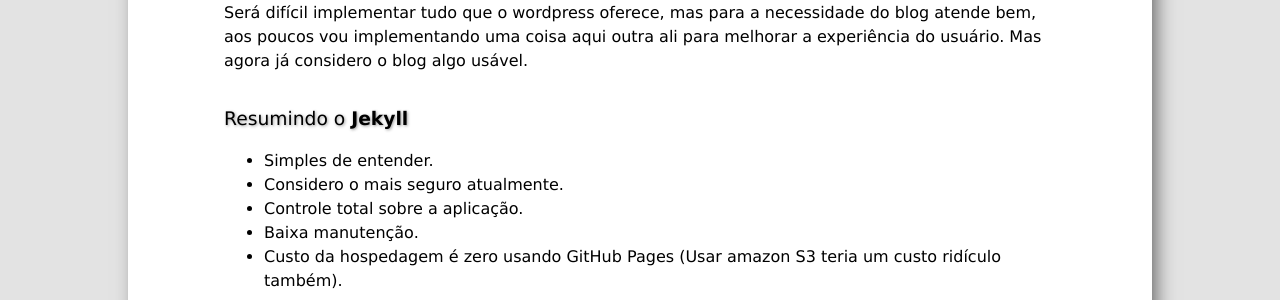
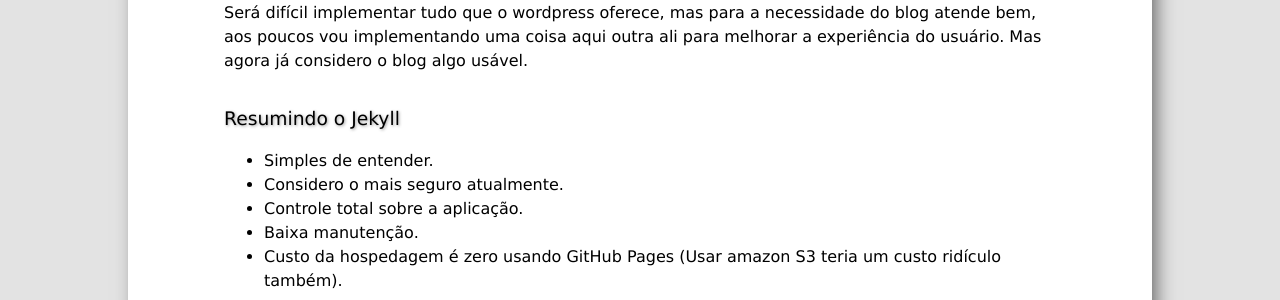
Before and after one commit to sounoob/sounoob.github.io, a Jekyll site: the page built from _posts/2017-01-01-troquei-o-wordpress-pelo-jekyll.html, in a window 1280 px wide and 900 px high, scrolled down 1860 px. Shown: the part 152-452 px from the top of the window. Built offline with Jekyll 4.4.1, drawn with Linux system fonts in a browser that asks for light colours; comment, search, counter and statistics services are not loaded.

```diff
--- a/_posts/2017-01-01-troquei-o-wordpress-pelo-jekyll.html
+++ b/_posts/2017-01-01-troquei-o-wordpress-pelo-jekyll.html
@@ -8,12 +8,14 @@ categories:
 
 <p>O resumo é que eu tenho pouco dinheiro, contratei um servidor que é bem precário, e no meio do processo o blog começou a cair e ficar lento... </p>
 <!--more-->
+
 <p>Antes de mais nada, preciso dizer que o Wordpress é excepcional, super simples de administrar, muito fácil de trocar o tema, precisando de algum recurso basta apenas instalar um plugin, se precisar mudar alguma coisa na mão também, é possível, tinha recursos excepcionais, até que eu não usava, alguns que eu nem sabia que dava para fazer.</p>
 <p>Mas. Nem tudo são flores.</p>
 <p>Blog começou a se tornar lento, muito lento... quando tinha um punhado de gente acessando ele começava a cair, tentativas de invasão eram constantes, e minha correria para sempre manter todos plugins atualizados, todos temas, e o próprio core, o que às vezes quebrava e tinha que voltar o banco de dados, arquivos, aquela coisa de sempre.</p>
 <p>Sim, existem plugins para resolver todos problemas que eu tinha (Tudo no wordpress se resolve usando um plugin novo), mas cada plugin que eu instalava ele ficava mais lento, o processo de atualização se tornava mais demorado... plugins de cache, eu conheço, me ajudou bastante, aplicar CDN em cima &nbsp;também salvou muito a pele. Mas estava vendo que era um trabalho meio que desnecessário.</p>
 <p>Eu falei no começo que eu não tinha dinheiro né? Pois bem, o Wordpress em um servidor supimpa é uma beleza, funciona lindo lindo, mas como não é meu caso, e o blog já cai com poucos acessos, o que irá acontecer agora que irei retomar com uma meta de postagem mais bruscas, então já pressupondo que iria doer meu bolso.</p>
 <p>Eu disse um pouco acima que tentaram invadir o blog algumas vezes, isso é uma coisa chata, porque não importa a plataforma que você escolha, sempre que ela se tornar conhecida terá um idiota estudando uma forma de invadir a plataforma, nesse caso eu precisava de alguma coisa que me deixasse mais tempo sem precisar se preocupar com isso.</p>
+
 <h3>Qual foi a solução?</h3>
 <p>A meta era pegar alguma coisa que não precisa-se atualizar constantemente, que o custo com servidor fosse o mais baixo possível, que fosse seguro.<br></p>
 <p>Primeira ideia seria criar tudo na mão, já resolveria bastante as coisas. Até que encontrei o <strong>Jekyll</strong>. O que é esse cara? É uma parada que ajuda a gerar páginas estáticas, assim mato os dois problemas, o servidor consegue trabalhar bem mais tranquilo (custo cai) e por ter arquivos estáticos as chances de alguém invadir são bem menores.</p>
@@ -30,7 +32,7 @@ categories:
 <p>Quem gostar de código sim, mas quem é usuário não. Pelo fato do <strong>Jekyll </strong>não ter (ainda) um editor WYSIWYG para escrever os posts e página e ser necessário escrever tudo em HTML ou Markdown. Então recomendo apenas para desenvolvedores. </p>
 <h3>E os recursos do Wordpress?</h3>
 <p>Será difícil implementar tudo que o wordpress oferece, mas para a necessidade do blog atende bem, aos poucos vou implementando uma coisa aqui outra ali para melhorar a experiência do usuário. Mas agora já considero o blog algo usável.</p>
-<h3>Resumindo o <strong>Jekyll</strong></h3>
+<h3>Resumindo o Jekyll</h3>
 <ul>
 <li>Simples de entender.</li>
 <li>Considero o mais seguro atualmente.</li>
```
